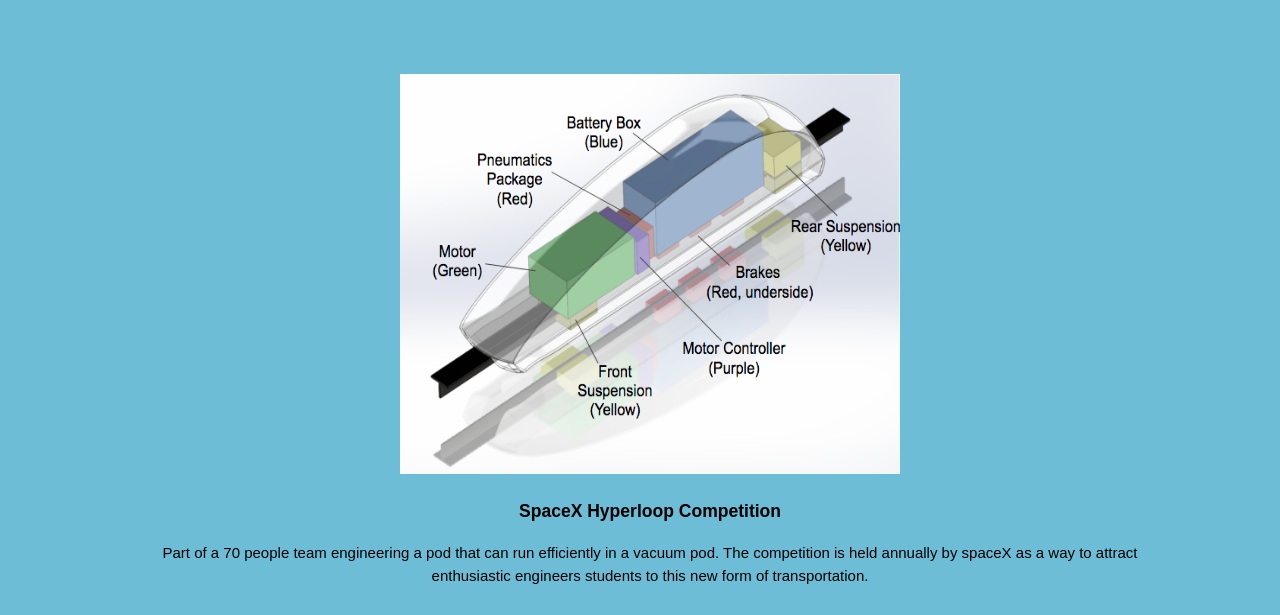
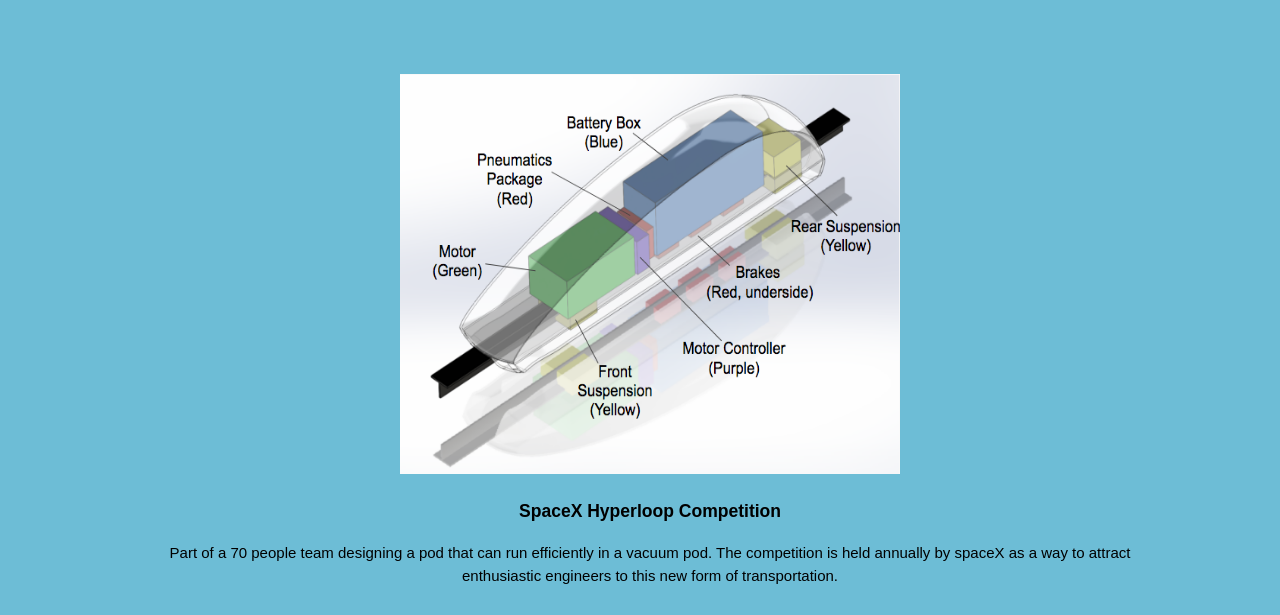
Before and after one commit to OceanHelloWorld/OceanHelloWorld.github.io, a plain HTML site: page school.html in a window 1280 px wide. Shown: the part 185-800 px from the top of the page. Drawn offline with Linux system fonts and the light colour scheme.

Commit message:
Update school.html

```diff
--- a/school.html
+++ b/school.html
@@ -30,7 +30,7 @@
         <div class="schoolbox">
           <img src="./image/hyperloop.png">
           <h3>SpaceX Hyperloop Competition</a></h3>
-          <p> Part of a 70 people team engineering a pod that can run efficiently in a vacuum pod. The competition is held annually by spaceX as a way to attract enthusiastic engineers students to this new form of transportation.</p>
+          <p> Part of a 70 people team designing a pod that can run efficiently in a vacuum pod. The competition is held annually by spaceX as a way to attract enthusiastic engineers to this new form of transportation.</p>
         </div>
         <div class="schoolbox">
           <img src="./image/northrop1.png">
```
